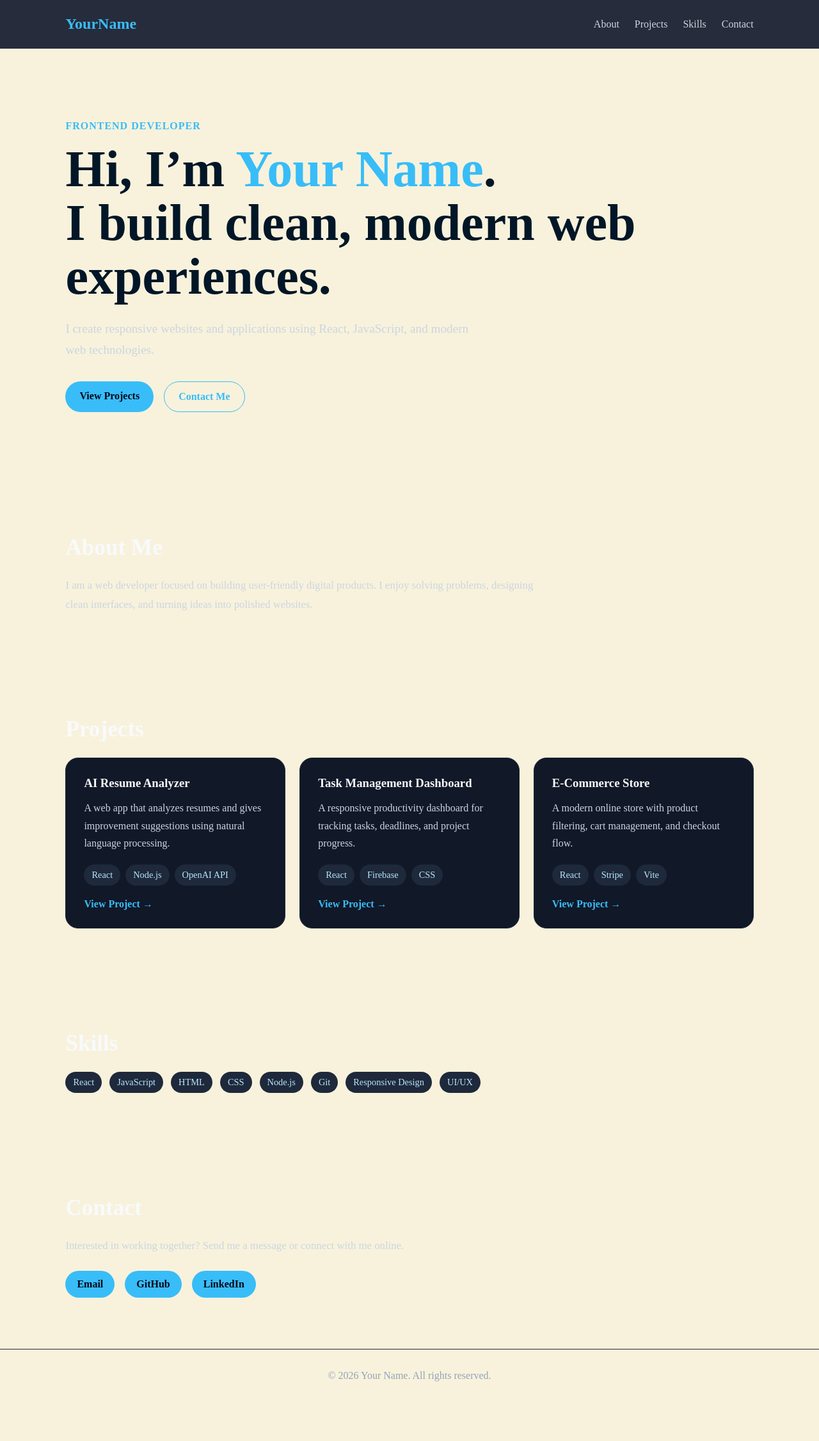
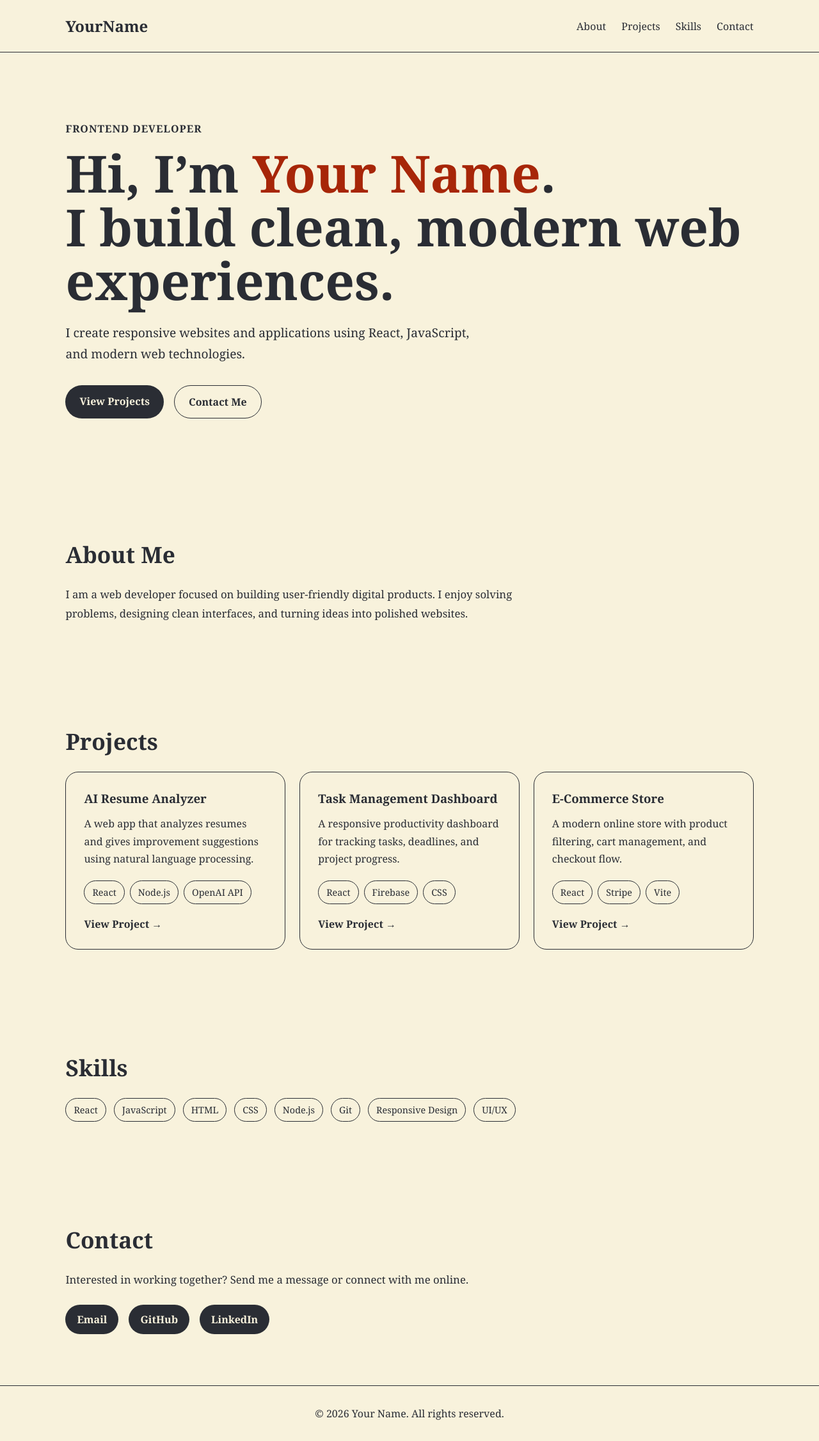
Before and after one commit to 1Aiden-K/portfolio-site, a React (Vite) app: page / in a window 1280 px wide. Shown: the whole page at 64% size. Before the commit the page ends 2191 px from the top, so only its background shows below. Built offline with nearby package versions, Linux system fonts and the light colour scheme.

Commit message:
Updated color pallette

```diff
--- a/src/App.css
+++ b/src/App.css
@@ -9,9 +9,9 @@ html {
 }
 
 body {
-  font-family: Gerogia, 'Times New Roman', Times, serif;
+  font-family: Georgia, 'Times New Roman', Times, serif;
   background: #F8F2DC;
-  color: #011627;
+  color: #2A2D34;
 }
 
 a {
@@ -31,13 +31,12 @@ a {
   justify-content: space-between;
   align-items: center;
   padding: 24px 8%;
-  background: rgba(15, 23, 42, 0.9);
-  backdrop-filter: blur(10px);
-  border-bottom: 1px solid #1e293b;
+  background: #F8F2DC;
+  border-bottom: 1px solid #2A2D34;
 }
 
 .logo {
-  color: #38bdf8;
+  color: #2A2D34;
 }
 
 .nav-links {
@@ -46,12 +45,13 @@ a {
 }
 
 .nav-links a {
-  color: #cbd5e1;
+  color: #2A2D34;
   font-weight: 500;
+  transition: color 0.2s ease;
 }
 
 .nav-links a:hover {
-  color: #38bdf8;
+  color: #A72608;
 }
 
 .hero {
@@ -62,7 +62,7 @@ a {
 }
 
 .eyebrow {
-  color: #38bdf8;
+  color: #2A2D34;
   font-weight: 700;
   margin-bottom: 16px;
   text-transform: uppercase;
@@ -76,12 +76,12 @@ a {
 }
 
 .hero h1 span {
-  color: #38bdf8;
+  color: #A72608;
 }
 
 .hero-text {
   max-width: 650px;
-  color: #cbd5e1;
+  color: #2A2D34;
   font-size: 1.2rem;
   line-height: 1.7;
   margin-bottom: 32px;
@@ -97,16 +97,27 @@ a {
   padding: 14px 22px;
   border-radius: 999px;
   font-weight: 700;
+  transition: all 0.2s ease;
 }
 
 .primary {
-  background: #38bdf8;
-  color: #020617;
+  background: #2A2D34;
+  color: #F8F2DC;
+}
+
+.primary:hover {
+  background: #A72608;
 }
 
 .secondary {
-  border: 1px solid #38bdf8;
-  color: #38bdf8;
+  background: transparent;
+  border: 1px solid #2A2D34;
+  color: #2A2D34;
+}
+
+.secondary:hover {
+  border-color: #A72608;
+  color: #A72608;
 }
 
 .section {
@@ -116,12 +127,12 @@ a {
 .section h2 {
   font-size: 2.2rem;
   margin-bottom: 24px;
-  color: #f8fafc;
+  color: #2A2D34;
 }
 
 .section > p {
   max-width: 760px;
-  color: #cbd5e1;
+  color: #2A2D34;
   line-height: 1.8;
   font-size: 1.05rem;
 }
@@ -133,8 +144,8 @@ a {
 }
 
 .project-card {
-  background: #111827;
-  border: 1px solid #1e293b;
+  background: #F8F2DC;
+  border: 1px solid #2A2D34;
   border-radius: 20px;
   padding: 28px;
   transition: transform 0.2s ease, border-color 0.2s ease;
@@ -142,23 +153,27 @@ a {
 
 .project-card:hover {
   transform: translateY(-6px);
-  border-color: #38bdf8;
+  border-color: #A72608;
 }
 
 .project-card h3 {
   margin-bottom: 14px;
-  color: #f8fafc;
+  color: #2A2D34;
 }
 
 .project-card p {
-  color: #cbd5e1;
+  color: #2A2D34;
   line-height: 1.7;
   margin-bottom: 20px;
 }
 
 .project-card a {
-  color: #38bdf8;
+  color: #2A2D34;
   font-weight: 700;
+}
+
+.project-card a:hover {
+  color: #A72608;
 }
 
 .tech-list {
@@ -170,8 +185,9 @@ a {
 
 .tech-list span,
 .skills span {
-  background: #1e293b;
-  color: #bae6fd;
+  background: #F8F2DC;
+  color: #2A2D34;
+  border: 1px solid #2A2D34;
   padding: 8px 12px;
   border-radius: 999px;
   font-size: 0.9rem;
@@ -191,18 +207,23 @@ a {
 }
 
 .contact-links a {
-  background: #38bdf8;
-  color: #020617;
+  background: #2A2D34;
+  color: #F8F2DC;
   padding: 12px 18px;
   border-radius: 999px;
   font-weight: 700;
+  transition: background 0.2s ease;
+}
+
+.contact-links a:hover {
+  background: #A72608;
 }
 
 footer {
   text-align: center;
   padding: 32px;
-  color: #94a3b8;
-  border-top: 1px solid #1e293b;
+  color: #2A2D34;
+  border-top: 1px solid #2A2D34;
 }
 
 @media (max-width: 850px) {
```
